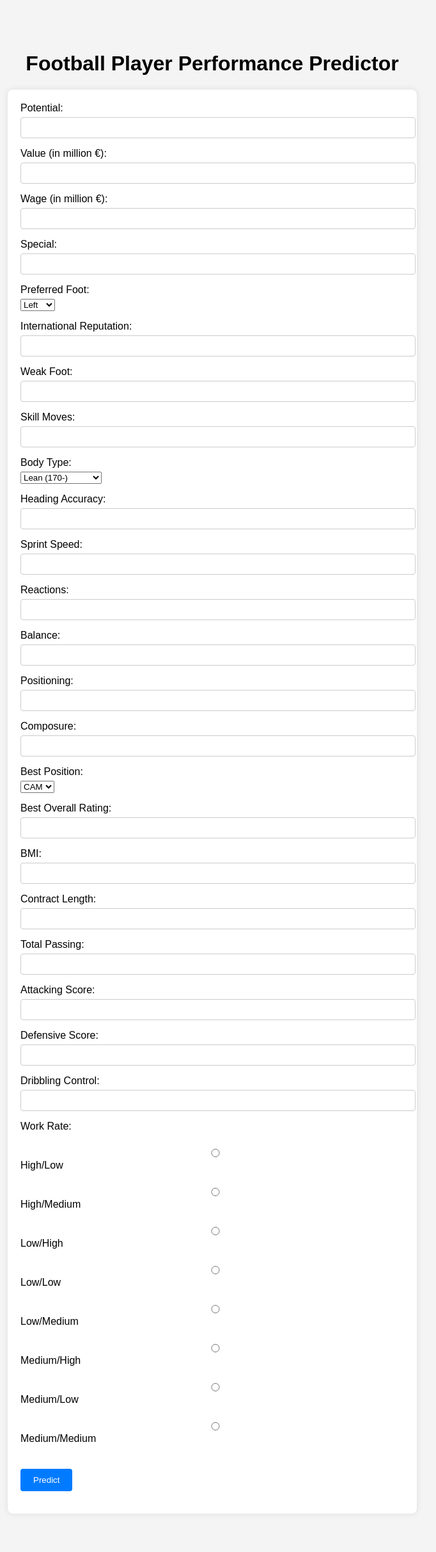
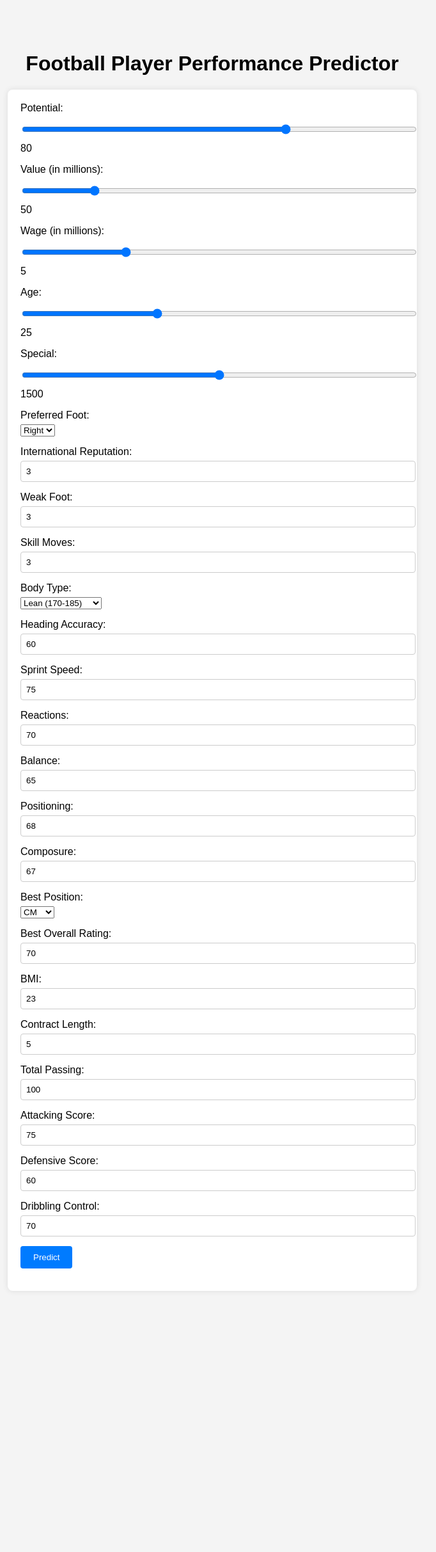
Before and after one commit to edwincm/ICTAK-DSA-B4, a Flask app: page / in a window 1280 px wide. Shown: the whole page at 64% size, without its empty margins (308-990 px from the left). After the commit the page ends 1982 px from the top, so only its background shows below. Run offline with Flask 3, Linux system fonts and the light colour scheme; parts of the project's set-up code (start-up, migrations or seed data) failed here and were passed over.

Commit message:
Update with EDA

```diff
--- a/Project Files/Flask Application/templates/index.html
+++ b/Project Files/Flask Application/templates/index.html
@@ -64,44 +64,62 @@
                 <!-- Input fields for 31 features -->
                 <div class="form-group">
                     <label for="feature1">Potential:</label>
-                    <input type="number" id="feature1" name="Potential" required>
+                    <input type="range" id="feature1" name="Potential" min="40" max="99" value="80" required oninput="this.nextElementSibling.value = this.value">
+                    <output>80</output>
                 </div>
+
                 <div class="form-group">
-                    <label for="feature2">Value (in million €):</label>
-                    <input type="number" id="feature2" name="Value" step="0.01" required>
+                    <label for="feature2">Value (in millions):</label>
+                    <input type="range" id="feature2" name="Value" min="0" max="300" step="0.1" value="50" required oninput="this.nextElementSibling.value = this.value">
+                    <output>50</output>
                 </div>
+
                 <div class="form-group">
-                    <label for="feature3">Wage (in million €):</label>
-                    <input type="number" id="feature3" name="Wage" step="0.01" required>
+                    <label for="feature3">Wage (in millions):</label>
+                    <input type="range" id="feature3" name="Wage" min="0" max="20" step="0.01" value="5" required oninput="this.nextElementSibling.value = this.value">
+                    <output>5</output>
                 </div>
+
                 <div class="form-group">
-                    <label for="feature4">Special:</label>
-                    <input type="number" id="feature4" name="Special" required>
+                    <label for="feature4">Age:</label>
+                    <input type="range" id="feature4" name="Age" min="15" max="45" value="25" required oninput="this.nextElementSibling.value = this.value">
+                    <output>25</output>
                 </div>
+
                 <div class="form-group">
-                    <label for="feature5">Preferred Foot:</label>
-                    <select id="feature5" name="Preferred Foot" required>
+                    <label for="feature5">Special:</label>
+                    <input type="range" id="feature5" name="Special" min="500" max="2500" value="1500" required oninput="this.nextElementSibling.value = this.value">
+                    <output>1500</output>
+                </div>
+
+                <div class="form-group">
+                    <label for="feature6">Preferred Foot:</label>
+                    <select id="feature6" name="Preferred Foot" required>
                         <option value="0">Left</option>
-                        <option value="1">Right</option>
+                        <option value="1" selected>Right</option>
                     </select>
                 </div>
+
                 <div class="form-group">
-                    <label for="feature6">International Reputation:</label>
-                    <input type="number" id="feature6" name="International Reputation" required>
+                    <label for="feature7">International Reputation:</label>
+                    <input type="number" id="feature7" name="International Reputation" min="0" max="5" value="3" required>
                 </div>
+
                 <div class="form-group">
-                    <label for="feature7">Weak Foot:</label>
-                    <input type="number" id="feature7" name="Weak Foot" required>
+                    <label for="feature8">Weak Foot:</label>
+                    <input type="number" id="feature8" name="Weak Foot" min="0" max="5" value="3" required>
                 </div>
+
                 <div class="form-group">
-                    <label for="feature8">Skill Moves:</label>
-                    <input type="number" id="feature8" name="Skill Moves" required>
+                    <label for="feature9">Skill Moves:</label>
+                    <input type="number" id="feature9" name="Skill Moves" min="0" max="5" value="3" required>
                 </div>
+
                 <div class="form-group">
-                    <label for="feature9">Body Type:</label>
-                    <select id="feature9" name="Body Type" required>
+                    <label for="feature10">Body Type:</label>
+                    <select id="feature10" name="Body Type" required>
                         <option value="0">Lean (170-)</option>
-                        <option value="1">Lean (170-185)</option>
+                        <option value="1" selected>Lean (170-185)</option>
                         <option value="2">Lean (185+)</option>
                         <option value="3">Normal (170-)</option>
                         <option value="4">Normal (170-185)</option>
@@ -112,38 +130,45 @@
                         <option value="9">Stocky (185+)</option>
                     </select>
                 </div>
+
                 <div class="form-group">
-                    <label for="feature10">Heading Accuracy:</label>
-                    <input type="number" id="feature10" name="HeadingAccuracy" required>
+                    <label for="feature11">Heading Accuracy:</label>
+                    <input type="number" id="feature11" name="HeadingAccuracy" min="0" max="100" value="60" required>
                 </div>
+
                 <div class="form-group">
-                    <label for="feature11">Sprint Speed:</label>
-                    <input type="number" id="feature11" name="SprintSpeed" required>
+                    <label for="feature12">Sprint Speed:</label>
+                    <input type="number" id="feature12" name="SprintSpeed" min="0" max="100" value="75" required>
                 </div>
+
                 <div class="form-group">
-                    <label for="feature12">Reactions:</label>
-                    <input type="number" id="feature12" name="Reactions" required>
+                    <label for="feature13">Reactions:</label>
+                    <input type="number" id="feature13" name="Reactions" min="0" max="100" value="70" required>
                 </div>
+
                 <div class="form-group">
-                    <label for="feature13">Balance:</label>
-                    <input type="number" id="feature13" name="Balance" required>
+                    <label for="feature14">Balance:</label>
+                    <input type="number" id="feature14" name="Balance" min="0" max="100" value="65" required>
                 </div>
+
                 <div class="form-group">
-                    <label for="feature14">Positioning:</label>
-                    <input type="number" id="feature14" name="Positioning" required>
+                    <label for="feature15">Positioning:</label>
+                    <input type="number" id="feature15" name="Positioning" min="0" max="100" value="68" required>
                 </div>
+
                 <div class="form-group">
-                    <label for="feature15">Composure:</label>
-                    <input type="number" id="feature15" name="Composure" required>
+                    <label for="feature16">Composure:</label>
+                    <input type="number" id="feature16" name="Composure" min="0" max="100" value="67" required>
                 </div>
+
                 <div class="form-group">
-                    <label for="feature16">Best Position:</label>
-                    <select id="feature16" name="Best Position" required>
+                    <label for="feature17">Best Position:</label>
+                    <select id="feature17" name="Best Position" required>
                         <option value="67.17635370094386">CAM</option>
                         <option value="66.40143567090006">CB</option>
                         <option value="67.33093525179856">CDM</option>
                         <option value="68.61904761904762">CF</option>
-                        <option value="67.77534791252485">CM</option>
+                        <option value="67.77534791252485" selected>CM</option>
                         <option value="64.47752808988764">GK</option>
                         <option value="65.1544502617801">LB</option>
                         <option value="65.98924731182795">LM</option>
@@ -156,71 +181,51 @@
                         <option value="65.90210608424337">ST</option>
                     </select>
                 </div>
+
                 <div class="form-group">
-                    <label for="feature17">Best Overall Rating:</label>
-                    <input type="number" id="feature17" name="Best Overall Rating" required>
+                    <label for="feature18">Best Overall Rating:</label>
+                    <input type="number" id="feature18" name="Best Overall Rating" min="0" max="100" value="70" required>
                 </div>
+
                 <div class="form-group">
-                    <label for="feature18">BMI:</label>
-                    <input type="number" id="feature18" name="BMI" required>
+                    <label for="feature19">BMI:</label>
+                    <input type="number" id="feature19" name="BMI" min="18" max="35" value="23" required>
                 </div>
+
                 <div class="form-group">
-                    <label for="feature19">Contract Length:</label>
-                    <input type="number" id="feature19" name="Contract Length" required>
+                    <label for="feature20">Contract Length:</label>
+                    <input type="number" id="feature20" name="Contract Length" min="0" max="50" value="5" required>
                 </div>
+
                 <div class="form-group">
-                    <label for="feature20">Total Passing:</label>
-                    <input type="number" id="feature20" name="Total Passing" required>
+                    <label for="feature21">Total Passing:</label>
+                    <input type="number" id="feature21" name="Total Passing" min="0" max="200" value="100" required>
                 </div>
+
                 <div class="form-group">
-                    <label for="feature21">Attacking Score:</label>
-                    <input type="number" id="feature21" name="Attacking Score" required>
+                    <label for="feature22">Attacking Score:</label>
+                    <input type="number" id="feature22" name="Attacking Score" min="0" max="100" value="75" required>
                 </div>
+
                 <div class="form-group">
-                    <label for="feature22">Defensive Score:</label>
-                    <input type="number" id="feature22" name="Defensive Score" required>
+                    <label for="feature23">Defensive Score:</label>
+                    <input type="number" id="feature23" name="Defensive Score" min="0" max="100" value="60" required>
                 </div>
+
                 <div class="form-group">
-                    <label for="feature23">Dribbling Control:</label>
-                    <input type="number" id="feature23" name="Dribbling Control" required>
-                </div>
-                <div class="form-group">
-                    <label>Work Rate:</label><br>
-
-                    <input type="radio" id="work_rate_high_low" name="Work Rate" value="Work Rate_High/ Low" required>
-                    <label for="work_rate_high_low">High/Low</label><br>
-
-                    <input type="radio" id="work_rate_high_medium" name="Work Rate" value="Work Rate_High/ Medium">
-                    <label for="work_rate_high_medium">High/Medium</label><br>
-
-                    <input type="radio" id="work_rate_low_high" name="Work Rate" value="Work Rate_Low/ High">
-                    <label for="work_rate_low_high">Low/High</label><br>
-
-                    <input type="radio" id="work_rate_low_low" name="Work Rate" value="Work Rate_Low/ Low">
-                    <label for="work_rate_low_low">Low/Low</label><br>
-
-                    <input type="radio" id="work_rate_low_medium" name="Work Rate" value="Work Rate_Low/ Medium">
-                    <label for="work_rate_low_medium">Low/Medium</label><br>
-
-                    <input type="radio" id="work_rate_medium_high" name="Work Rate" value="Work Rate_Medium/ High">
-                    <label for="work_rate_medium_high">Medium/High</label><br>
-
-                    <input type="radio" id="work_rate_medium_low" name="Work Rate" value="Work Rate_Medium/ Low">
-                    <label for="work_rate_medium_low">Medium/Low</label><br>
-
-                    <input type="radio" id="work_rate_medium_medium" name="Work Rate" value="Work Rate_Medium/ Medium">
-                    <label for="work_rate_medium_medium">Medium/Medium</label><br>
+                    <label for="feature24">Dribbling Control:</label>
+                    <input type="number" id="feature24" name="Dribbling Control" min="0" max="100" value="70" required>
                 </div>
 
                 <!-- Hidden inputs to store one-hot encoded values -->
-                <input type="hidden" id="feature24" name="Work Rate_High/ Low" value="0">
-                <input type="hidden" id="feature25" name="Work Rate_High/ Medium" value="0">
-                <input type="hidden" id="feature26" name="Work Rate_Low/ High" value="0">
-                <input type="hidden" id="feature27" name="Work Rate_Low/ Low" value="0">
-                <input type="hidden" id="feature28" name="Work Rate_Low/ Medium" value="0">
-                <input type="hidden" id="feature29" name="Work Rate_Medium/ High" value="0">
-                <input type="hidden" id="feature30" name="Work Rate_Medium/ Low" value="0">
-                <input type="hidden" id="feature31" name="Work Rate_Medium/ Medium" value="0">
+                <input type="hidden" id="feature25" name="Work Rate_High/ Low" value="0">
+                <input type="hidden" id="feature26" name="Work Rate_High/ Medium" value="0">
+                <input type="hidden" id="feature27" name="Work Rate_Low/ High" value="0">
+                <input type="hidden" id="feature28" name="Work Rate_Low/ Low" value="0">
+                <input type="hidden" id="feature29" name="Work Rate_Low/ Medium" value="0">
+                <input type="hidden" id="feature30" name="Work Rate_Medium/ High" value="0">
+                <input type="hidden" id="feature31" name="Work Rate_Medium/ Low" value="0">
+                <input type="hidden" id="feature32" name="Work Rate_Medium/ Medium" value="0">
             </div>
             <div class="form-group">
                 <button type="submit">Predict</button>
```
Also changed, not shown: Project Files/corr_post_drop.csv (added, +27 -0 lines), Project Files/correlation_heatmap_post_drop.png (added), 7 other files.
